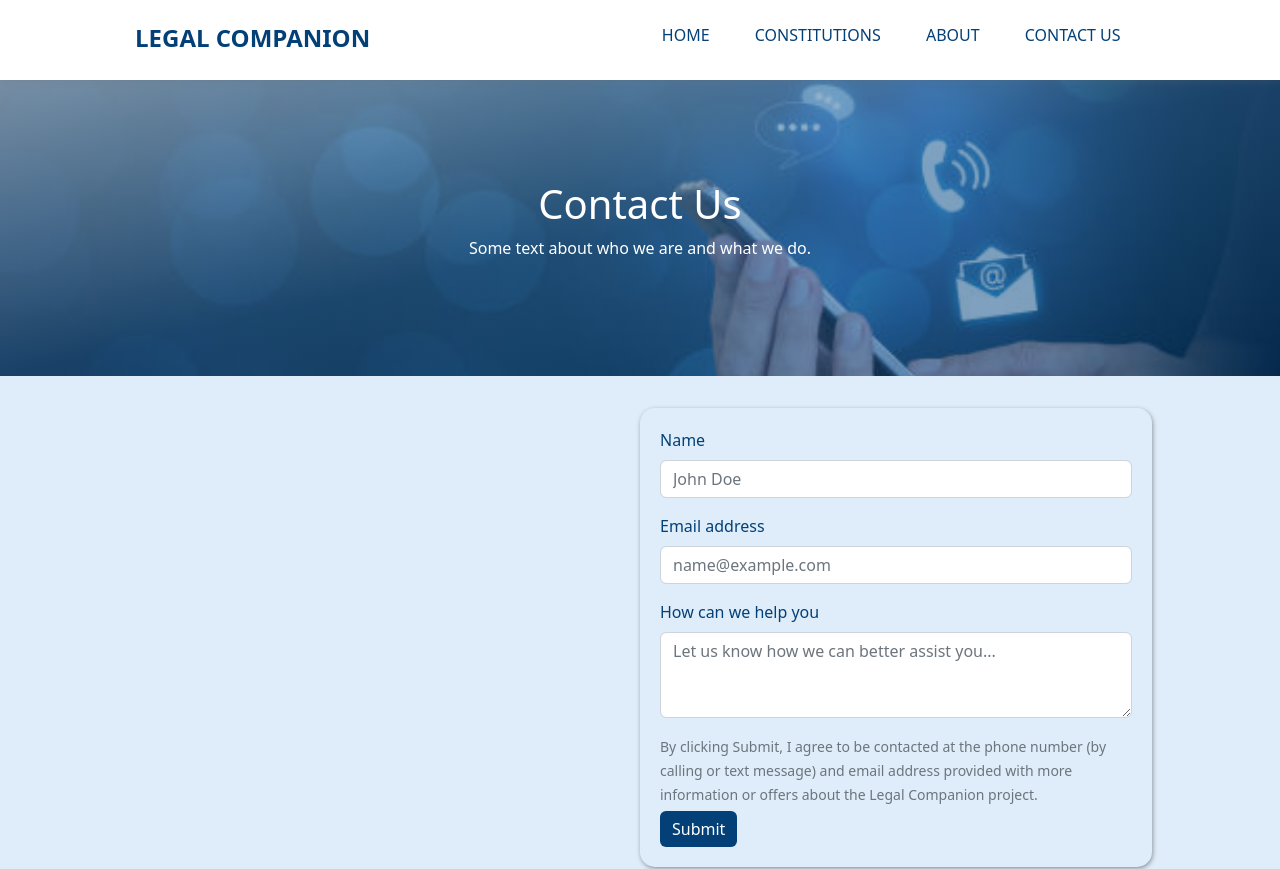
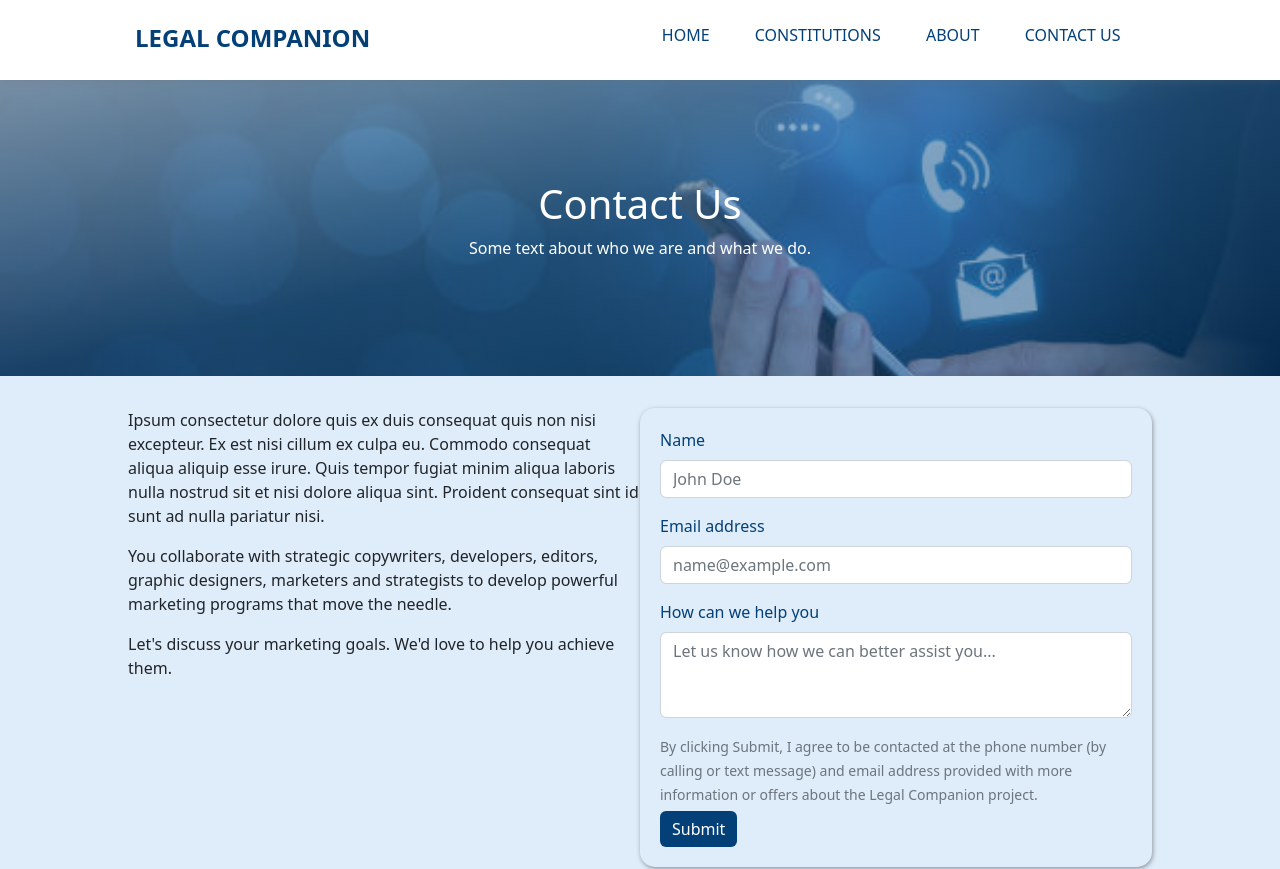
Before and after one commit to Caleb9083/legal-companion-frontend, a React (Create React App) app: page /contact-us in a window 1280 px wide. Shown: the top 869 px of the page. Built offline with nearby package versions, Linux system fonts and the light colour scheme; the HTML template or start-up script is replaced by a standard one.

Commit message:
Modals Updated

```diff
--- a/src/components/AddSectionModal.js
+++ b/src/components/AddSectionModal.js
@@ -71,6 +71,7 @@ const AddSectionModal = ({
                                 value={sectionData.content}
                                 onChange={(e) => handleChange(e)}
                                 as="textarea"
+                                style={{ height: "150px" }}
                                 placeholder="Enter the content for the section"
                                 required
                             />
--- a/src/components/ChapterCard.js
+++ b/src/components/ChapterCard.js
@@ -53,7 +53,7 @@ const ChapterCard = (props) => {
                     <div
                         className="dropdown-content-item"
                         onClick={handleUpdateChapterShow}>
-                        Edit title and description
+                        Edit title or description
                     </div>
                     <div
                         className="dropdown-content-item"
--- a/src/components/SectionCard.js
+++ b/src/components/SectionCard.js
@@ -34,7 +34,7 @@ const SectionCard = (props) => {
                     />
                     <div className="dropdown-content section">
                         <div className="dropdown-content-item" onClick={handleUpdateSectionShow}>
-                            Edit title and description
+                            Edit title or content
                         </div>
                         <div className="dropdown-content-item" onClick={handleDeleteSectionShow}>
                             Delete
--- a/src/components/UpdateSectionModal.js
+++ b/src/components/UpdateSectionModal.js
@@ -76,6 +76,7 @@ const UpdateSectionModal = ({
                                 value={sectionData.content}
                                 onChange={(e) => handleChange(e)}
                                 as="textarea"
+                                style={{ height: "150px" }}
                                 placeholder="Enter the content for this section"
                             />
                         </Form.Group>
--- a/src/pages/ContactUs.js
+++ b/src/pages/ContactUs.js
@@ -13,14 +13,35 @@ const ContactUs = () => {
                 </div>
             </div>
             <div className="contact_section_main">
-                <div className="contact_section_main_left"></div>
+                <div className="contact_section_main_left">
+                    <div>
+                        <p>
+                            Ipsum consectetur dolore quis ex duis consequat quis non nisi
+                            excepteur. Ex est nisi cillum ex culpa eu. Commodo consequat
+                            aliqua aliquip esse irure. Quis tempor fugiat minim aliqua laboris
+                            nulla nostrud sit et nisi dolore aliqua sint. Proident consequat
+                            sint id sunt ad nulla pariatur nisi.
+                        </p>
+                    </div>
+                    <div>
+                        <p>
+                            You collaborate with strategic copywriters, developers, editors,
+                            graphic designers, marketers and strategists to develop powerful
+                            marketing programs that move the needle.
+                        </p>
+                        <p>
+                            Let's discuss your marketing goals. We'd love to help you achieve
+                            them.
+                        </p>
+                    </div>
+                </div>
                 <div className="contact_section_main_right">
                     <Form
                         style={{
                             color: "#034078",
                             boxShadow: "0.05rem 0.1rem 0.3rem -0.03rem rgba(0, 0, 0, 0.45)",
                             padding: "20px",
-                            borderRadius: "15px"
+                            borderRadius: "15px",
                         }}>
                         <Form.Group className="mb-3">
                             <Form.Label>Name</Form.Label>
```
